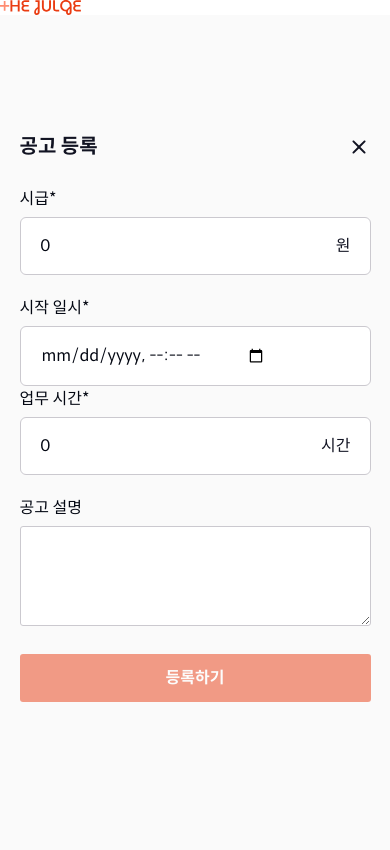
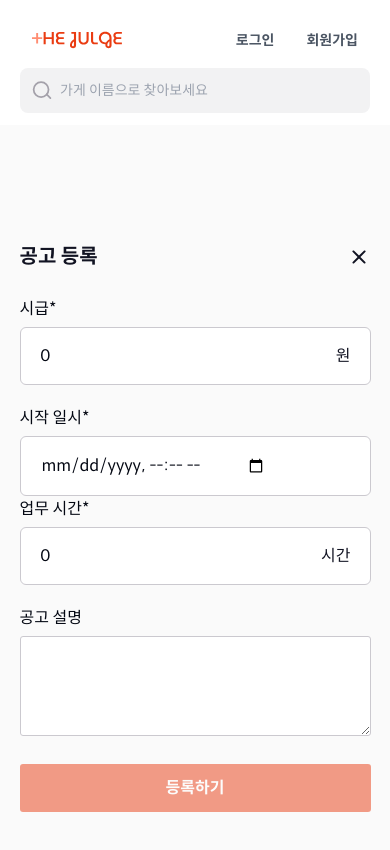
Before and after one commit to dkile/Julge, a Next.js app: page /shops/1/notices/register in a window 390 px wide. Shown: the top 850 px of the page. Built offline with nearby package versions, Linux system fonts and the light colour scheme; no server answers.

Commit message:
Revert "Revert "사장님 -( 공고 상세 페이지, 공고 등록 페이지): gnb 추가하기 + gnb 반응형 디자인 추가(공통디자인)""

```diff
--- a/src/components/common/EmployerHeader.tsx
+++ b/src/components/common/EmployerHeader.tsx
@@ -23,10 +23,10 @@ export default function EmployerHeader() {
           priority
         />
       </Link>
-      <div className="order-3 flex-1">
+      <div className="order-3 flex-1 tablet:order-2">
         <SearchBar />
       </div>
-      <div className="order-2 flex items-center gap-[8px] text-[1.4rem] font-bold">
+      <div className="order-2 flex items-center gap-[8px] text-[1.4rem] font-bold tablet:order-3">
         {user ? (
           <>
             <Button
--- a/src/pages/shops/[shopId]/notices/[noticeId]/index.tsx
+++ b/src/pages/shops/[shopId]/notices/[noticeId]/index.tsx
@@ -4,6 +4,7 @@ import { useRouter } from "next/router";
 import React, { useEffect, useState } from "react";
 
 import { fetcher } from "@/apis/fetcher";
+import EmployerLayout from "@/components/common/EmployerLayout";
 import ApplicationList from "@/components/noticeDetail/ApplicationList";
 import ApproveDialog from "@/components/noticeDetail/ApproveDialog";
 import {
@@ -99,15 +100,8 @@ function NoticeDetail() {
   }, [router.query.offset]);
 
   return (
+    <EmployerLayout>
       <div className="flex w-[35.1rem] flex-col items-center justify-center tablet:w-[74.4rem] desktop:w-[144rem]">
-      <div className="relative h-[1.5rem] w-[8.1rem]">
-        <Image
-          src="/icons/logo.svg"
-          layout="fill"
-          objectFit="contain"
-          alt="로고이미지"
-        />
-      </div>
         <div className="flex w-full flex-col items-start gap-[1.2rem] px-[1.2rem] py-[4rem] tablet:w-full tablet:px-[3.2rem] tablet:py-[6rem] desktop:px-[23.8rem]">
           <div className="flex w-full flex-col gap-[1.6rem] tablet:w-full">
             <div className="inline-flex flex-col items-start gap-[0.8rem]">
@@ -274,6 +268,7 @@ function NoticeDetail() {
           </div>
         </div>
       </div>
+    </EmployerLayout>
   );
 }
 
--- a/src/pages/shops/[shopId]/notices/register/index.tsx
+++ b/src/pages/shops/[shopId]/notices/register/index.tsx
@@ -1,6 +1,6 @@
 import Image from "next/image";
-import Link from "next/link";
 
+import EmployerLayout from "@/components/common/EmployerLayout";
 import RegisterModal from "@/components/noticeRegister/Modal";
 import { Button } from "@/components/ui/button";
 import {
@@ -19,17 +19,7 @@ function NoticeRegister() {
   const { form, onSubmit, rules, handlers } = useNoticeRegistForm();
 
   return (
-    <>
-      <Link href={"/notices"}>
-        <div className="relative h-[1.5rem] w-[8.1rem]">
-          <Image
-            src="/icons/logo.svg"
-            layout="fill"
-            objectFit="contain"
-            alt="로고이미지"
-          />
-        </div>
-      </Link>
+    <EmployerLayout>
       <div className="flex h-screen flex-col items-center justify-center bg-[#FAFAFA]">
         <Form {...form}>
           <form onSubmit={form.handleSubmit(onSubmit)} className="space-y-8">
@@ -185,7 +175,7 @@ function NoticeRegister() {
           </form>
         </Form>
       </div>
-    </>
+    </EmployerLayout>
   );
 }
 
```
Lines whose indentation alone changed are shown as unchanged.
